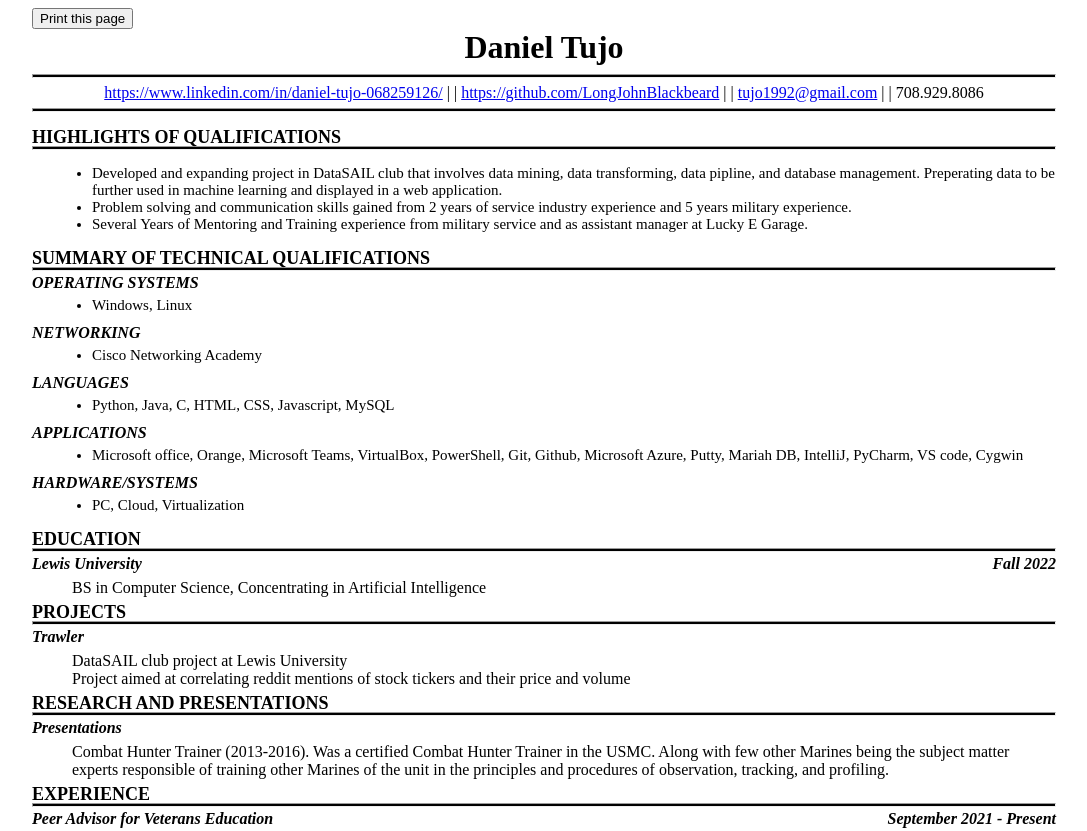
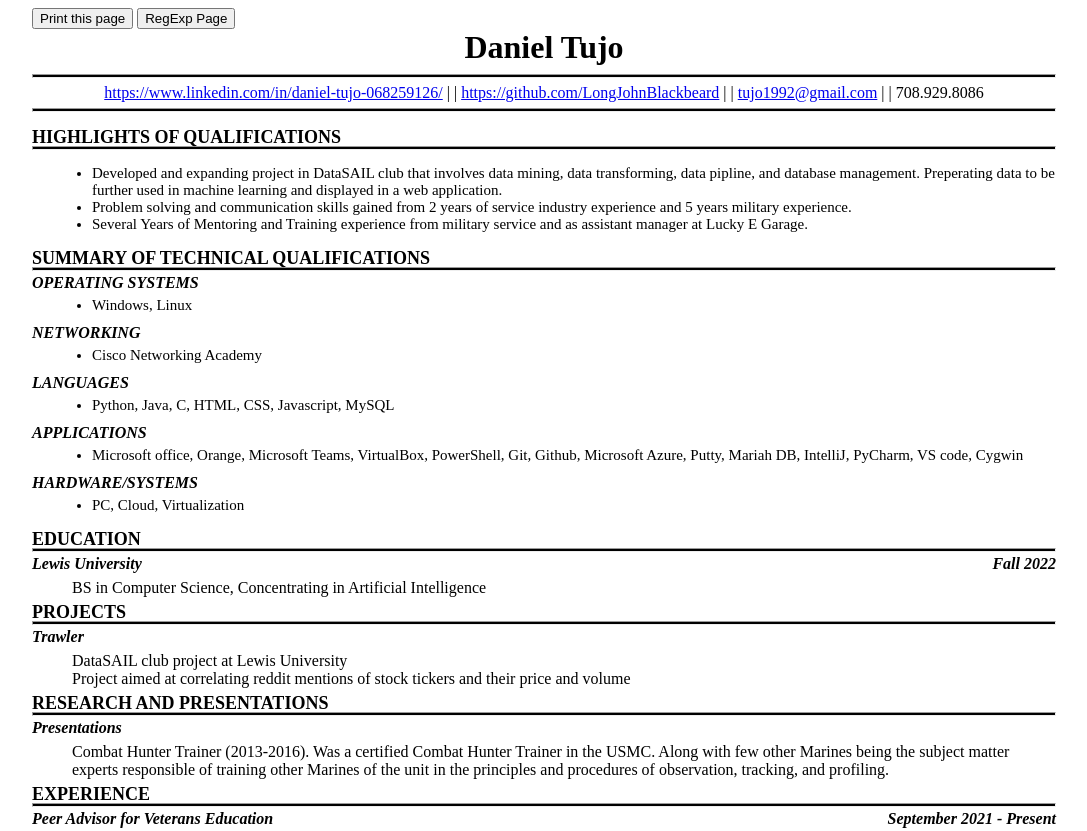
Before and after one commit to LongJohnBlackbeard/Web_Resume, a plain HTML site: page index.html in a window 1280 px wide. Shown: the top 831 px of the page, without its empty margins (96-1183 px from the left). Drawn offline with Linux system fonts and the light colour scheme.

Commit message:
Added comments

```diff
--- a/index.html
+++ b/index.html
@@ -18,10 +18,13 @@
         <link rel="stylesheet" href="index.css">
     </head>
     <body>
+        <!-- Buttons for printing and going to regexp page         -->
         <button onclick="window.print()">Print this page</button>
+        <button onclick="window.location.href='https://agreeable-coast-02e41ce10.azurestaticapps.net/regexp';" target="_blank">RegExp Page</button>
         <br>
         <h1 class="centered">Daniel Tujo</h1>
         <hr>
+        <!-- Div element that acts as a container to hold link elements -->
         <div id="info-p">
             <p>
                 <a href="https://www.linkedin.com/in/daniel-tujo-068259126/" target="_blank">https://www.linkedin.com/in/daniel-tujo-068259126/</a>
@@ -33,7 +36,8 @@
 
         </div>
         <hr>
-
+        <!-- Again, container to hold the different catogories of the resume. Allows for easier structuring of elements.
+        Each subcatagory starts with a h2 header. Some catagories have lists, others dont.-->
         <div id="groups">
             <h2 class="subject-header">HIGHLIGHTS OF QUALIFICATIONS</h2>
             <hr>
--- a/regexp.js
+++ b/regexp.js
@@ -1,10 +1,13 @@
 function RegFunction() {
+    // Calls values of the id from the input field 'string'
     const str = document.getElementById("string").value;
-
+    // Calls the values of the id from the input field 'regexp'
     const reg = new RegExp(document.getElementById("regexp").value);
 
+    // performs RegExp and saves to constant 'result'
     const result = reg.test(str);
 
+    //Sends result value to element 'result' on html page.
     document.getElementById("result").value = result;
 
 }
```
Also changed, not shown: regexp.html (+15 -1 lines).
